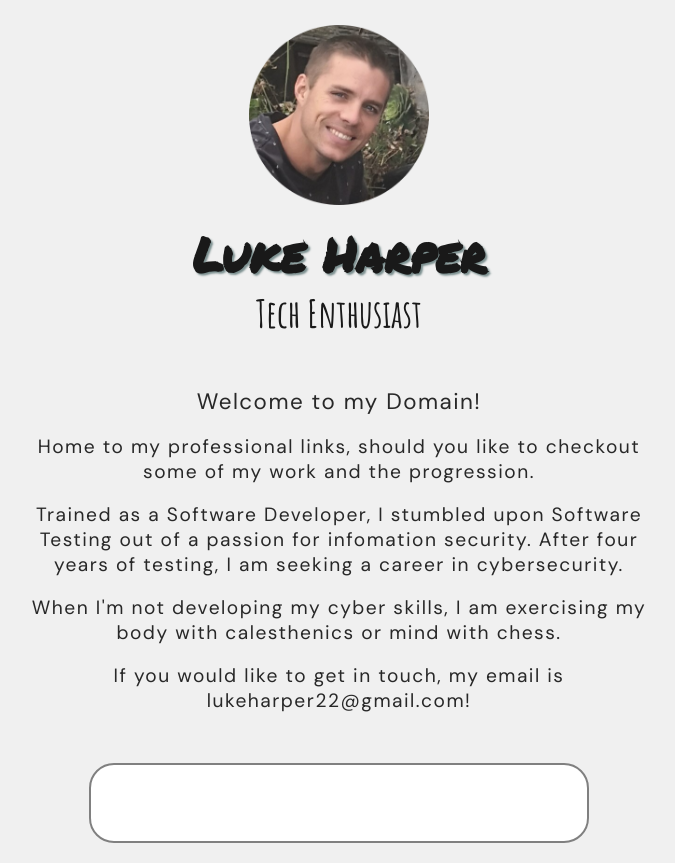
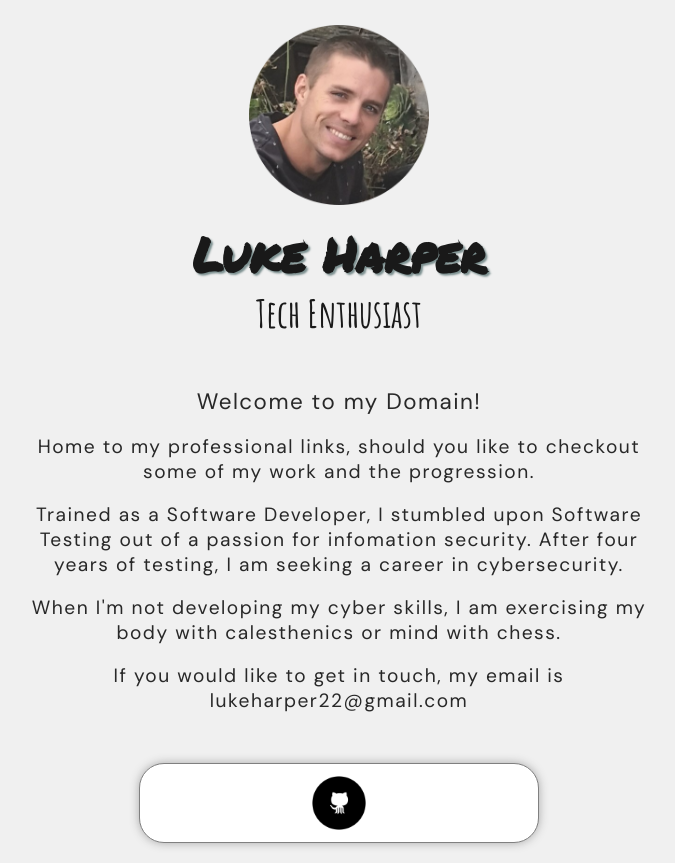
Before and after one commit to lharpre/lharpre.github.io, a plain HTML site: page index.html in a window 1280 px wide. Shown: the whole page, without its empty margins (301-976 px from the left). Drawn offline with Linux system fonts and the light colour scheme.

Commit message:
github link, removed js

```diff
--- a/css/index.css
+++ b/css/index.css
@@ -83,9 +83,18 @@ footer {
     margin: 0 auto 20px auto;
     background-color: white;
     height: 80px;
-    width: 500px;
-    border: 2px solid grey;
+    width: 400px;
+    border: 1.5px solid grey;
+    box-shadow: 0px 0px 10px darkgrey;
     border-radius: 25px;
 }
 
+a {
+    display: flex;
+    margin: auto;
+    background-color: white;
+    height: 60px;
+    width: 60px;
+}
+
 /** MEDIA QUERIES FOR RESPONSIVE DESIGN **/
--- a/index.html
+++ b/index.html
@@ -27,19 +27,12 @@
             <p>When I'm not developing my cyber skills, I am exercising my body with calesthenics
                or mind with chess.
             </p><br>
-            <p>If you would like to get in touch, my email is lukeharper22@gmail.com!
+            <p>If you would like to get in touch, my email is lukeharper22@gmail.com
             </p>
         </div>
-        <footer id="footer"></footer>
+        <footer id="footer">
+            <a href="https://github.com/lharpre"><img src="assets/gh.png"></a>
+        </footer>
     </div>
-
-    <script>
-        document.getElementById("footer").addEventListener("mouseover", (event) => {
-            event.target.style.backgroundColor = "rgb(240,240,240)";
-        });
-        document.getElementById("footer").addEventListener("mouseout", (event) => {
-            event.target.style.backgroundColor = "white";
-        });
-    </script>
 </body>
 </html>
```
Also changed, not shown: assets/gh.png (added).
